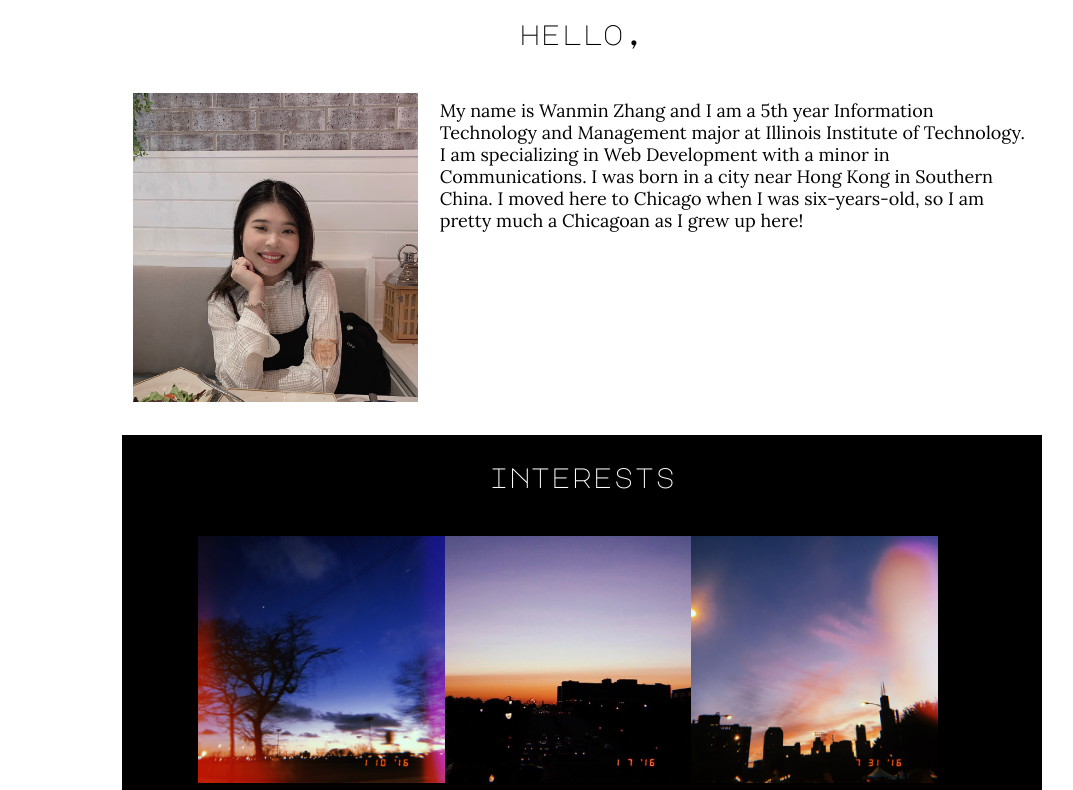
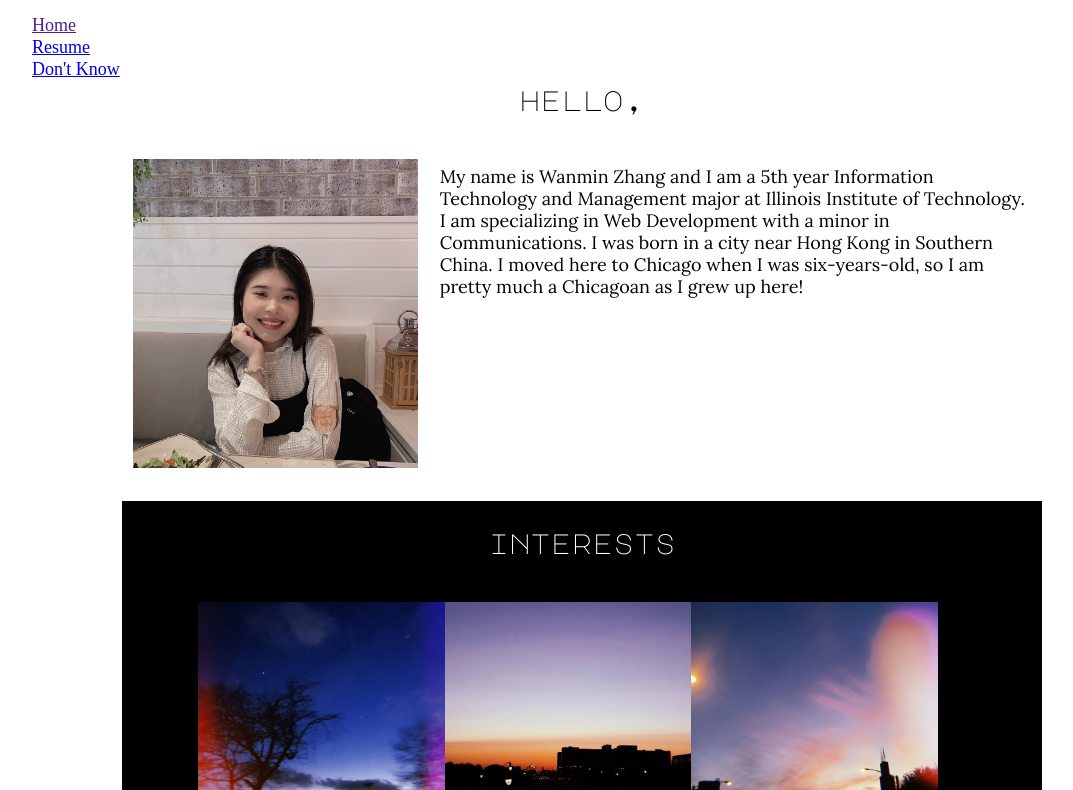
Before and after one commit to wanminz/com530-project-three, a plain HTML site: page index.html in a window 1280 px wide. Shown: the part 117-907 px from the top of the page, without its empty margins (58-1131 px from the left). Drawn offline with Linux system fonts and the light colour scheme; a web font is replaced by a local one.

Commit message:
Add navigation menu to homepage

```diff
--- a/index.html
+++ b/index.html
@@ -9,6 +9,13 @@
 <body>
   <header id="header">
     <h1>Wanmin Zhang</h1>
+    <nav id="navigation">
+      <ul class="nav">
+        <li><a id="nav-home" href="">Home</a></li>
+        <li><a id="nav-resume" href="resume/">Resume</a></li>
+        <li><a id="nav-undefined" href="undefined/">Don't Know</a></li>
+      </ul>
+    </nav>
   </header>
   <main id="content">
     <section id="introduction">
```
